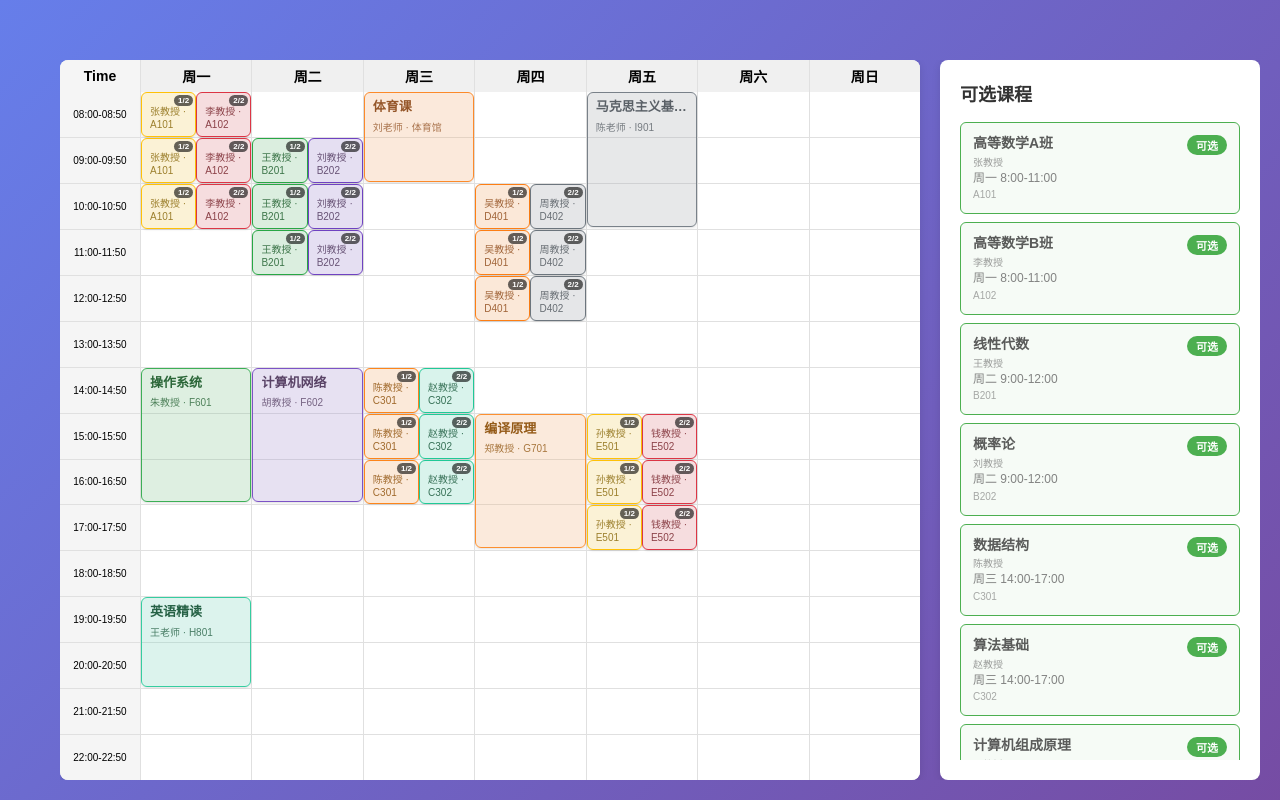
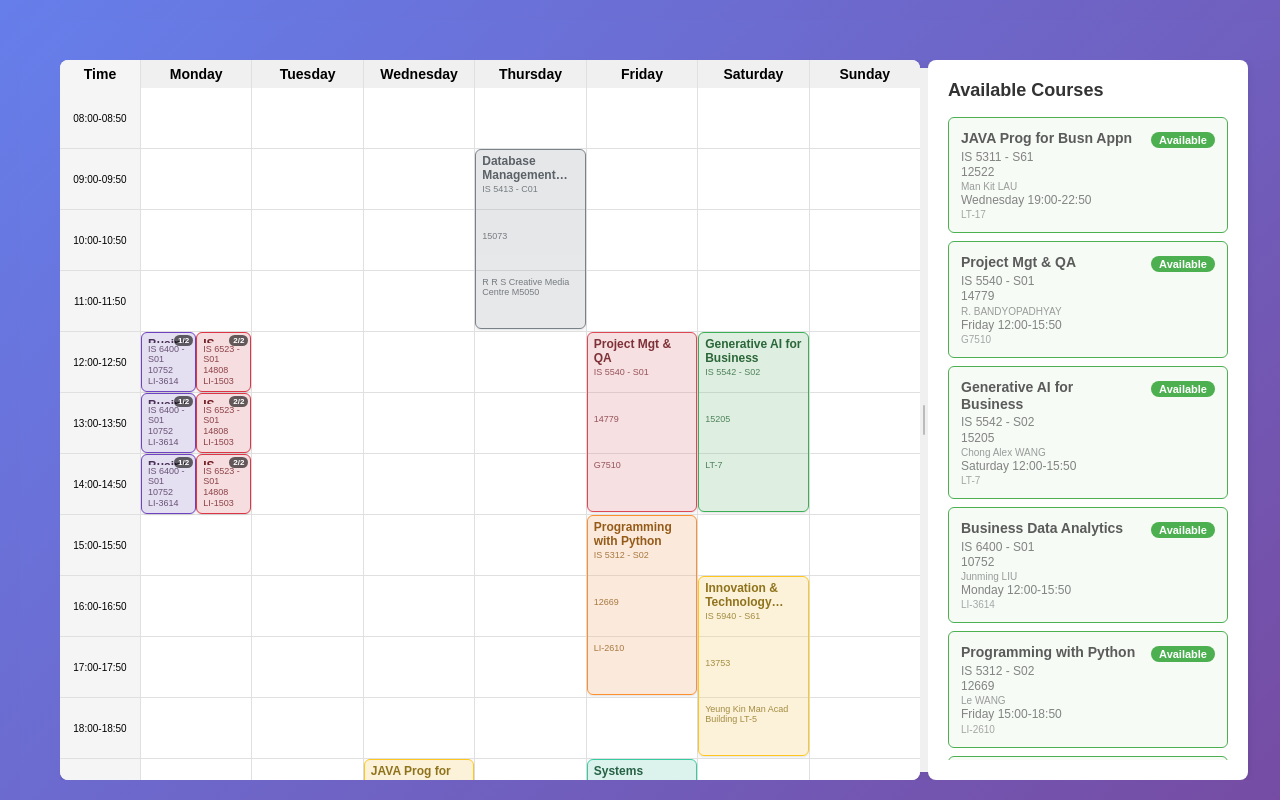
Before and after one commit to STUzhy/timetable-demo, a Vue app: page / in a window 1280 px wide. Built offline with nearby package versions, Linux system fonts and the light colour scheme.

Commit message:
优化课程块文本布局：紧凑向上对齐显示
- 减少内边距从6px 8px改为4px 6px
- 缩小元素间距从2px减为1px
- 优化课程名称字号和行高
- 压缩课程信息字号和间距
- 改善整体视觉紧凑性

```diff
--- a/WeeklyCalendar.vue
+++ b/WeeklyCalendar.vue
@@ -1,7 +1,7 @@
 <template>
   <div class="weekly-calendar scaled-to-fit">
     <div class="calendar-container scaled-to-fit">
-      <div class="calendar-main">
+      <div class="calendar-main" :style="{ width: `calc(100% - ${sidebarWidth}px - 20px)` }">
         <div class="calendar-header">
           <div class="time-column">Time</div>
           <div
@@ -38,7 +38,9 @@
                   @click.stop="handleCourseBlockClick(course)"
                 >
                   <div class="course-name">{{ course.name }}</div>
-                  <div class="course-info">{{ course.teacher }} · {{ course.room }}</div>
+                  <div class="course-info">{{ course.courseCode }}</div>
+                  <div class="course-info">{{ course.crn }}</div>
+                  <div class="course-info">{{ course.room }}</div>
                   <div v-if="getCourseStartsAtSlot(day.value, timeSlot.hour).length > 1" class="course-index">
                     {{ index + 1 }}/{{ getCourseStartsAtSlot(day.value, timeSlot.hour).length }}
                   </div>
@@ -49,8 +51,17 @@
         </div>
       </div>
 
-      <div class="course-sidebar">
-        <h3>可选课程</h3>
+      <!-- 可拖拽的分隔条 -->
+      <div
+        class="resizer"
+        @mousedown="startResize"
+        :class="{ 'resizing': isResizing }"
+      >
+        <div class="resizer-handle"></div>
+      </div>
+
+      <div class="course-sidebar" :style="{ width: `${sidebarWidth}px` }">
+        <h3>Available Courses</h3>
         <div class="course-list">
           <div
             v-for="course in allCourses"
@@ -62,17 +73,19 @@
             <div class="course-info">
               <div class="course-name">{{ course.name }}</div>
               <div class="course-details">
+                <span class="course-code">{{ course.courseCode }}</span>
+                <span class="course-crn">{{ course.crn }}</span>
                 <span class="course-teacher">{{ course.teacher }}</span>
                 <span class="course-time">{{ formatCourseTime(course) }}</span>
                 <span class="course-room">{{ course.room }}</span>
               </div>
             </div>
             <div class="course-status">
-              <span v-if="course.selected" class="status-badge selected">已选</span>
-              <span v-else-if="isConflicted(course)" class="status-badge conflicted" :title="`与${getConflictedCourse(course)?.name}冲突`">
-                与{{ getConflictedCourse(course)?.name }}冲突
+              <span v-if="course.selected" class="status-badge selected">Selected</span>
+              <span v-else-if="isConflicted(course)" class="status-badge conflicted" :title="`Conflicts with ${getConflictedCourse(course)?.name}`">
+                Conflicts with {{ getConflictedCourse(course)?.name }}
               </span>
-              <span v-else class="status-badge available">可选</span>
+              <span v-else class="status-badge available">Available</span>
             </div>
           </div>
         </div>
@@ -83,16 +96,16 @@
     <div v-if="showConfirmDialog" class="dialog-overlay" @click="cancelReplacement">
       <div class="confirm-dialog" @click.stop>
         <div class="dialog-header">
-          <h3>课程选择确认</h3>
+          <h3>Course Selection Confirmation</h3>
         </div>
         <div class="dialog-content">
-          <p>选择 <strong>{{ pendingCourse?.name }}</strong> 将会取消已选的 <strong>{{ conflictedCourse?.name }}</strong></p>
-          <p>两门课程时间冲突：<span class="time-info">{{ formatCourseTime(pendingCourse) }}</span></p>
-          <p>是否确认替换？</p>
+          <p>Selecting <strong>{{ pendingCourse?.name }}</strong> will deselect the currently selected <strong>{{ conflictedCourse?.name }}</strong></p>
+          <p>Both courses have conflicting time slots: <span class="time-info">{{ formatCourseTime(pendingCourse) }}</span></p>
+          <p>Do you want to confirm the replacement?</p>
         </div>
         <div class="dialog-actions">
-          <button class="btn-cancel" @click="cancelReplacement">取消</button>
-          <button class="btn-confirm" @click="confirmReplacement">确认替换</button>
+          <button class="btn-cancel" @click="cancelReplacement">Cancel</button>
+          <button class="btn-confirm" @click="confirmReplacement">Confirm Replacement</button>
         </div>
       </div>
     </div>
@@ -102,14 +115,20 @@
 <script setup>
 import { ref, computed, onMounted, onUnmounted } from 'vue'
 
+// 拖拽调整宽度相关状态
+const sidebarWidth = ref(320)
+const isResizing = ref(false)
+const startX = ref(0)
+const startWidth = ref(0)
+
 const weekDays = [
-  { value: 1, label: '周一' },
-  { value: 2, label: '周二' },
-  { value: 3, label: '周三' },
-  { value: 4, label: '周四' },
-  { value: 5, label: '周五' },
-  { value: 6, label: '周六' },
-  { value: 7, label: '周日' }
+  { value: 1, label: 'Monday' },
+  { value: 2, label: 'Tuesday' },
+  { value: 3, label: 'Wednesday' },
+  { value: 4, label: 'Thursday' },
+  { value: 5, label: 'Friday' },
+  { value: 6, label: 'Saturday' },
+  { value: 7, label: 'Sunday' }
 ]
 
 const timeSlots = [
@@ -129,167 +148,118 @@ const timeSlots = [
   { hour: 21, label: '21:00-21:50' },
   { hour: 22, label: '22:00-22:50' }
 ]
-
 const courses = ref([
-  // 周一 8-11点 时间冲突课程
   {
     id: 1,
-    name: "高等数学A班",
-    teacher: "张教授",
-    time: { day: 1, start: 8, end: 11 },
-    room: "A101",
+    name: "JAVA Prog for Busn Appn",
+    courseCode: "IS 5311 - S61",
+    crn: "12522",
+    teacher: "Man Kit LAU",
+    time: { day: 3, start: 19, end: 22 },
+    room: "LT-17",
     selected: false,
-    credits: 4
+    credits: 3
   },
   {
     id: 2,
-    name: "高等数学B班",
-    teacher: "李教授",
-    time: { day: 1, start: 8, end: 11 },
-    room: "A102",
+    name: "Project Mgt & QA",
+    courseCode: "IS 5540 - S01",
+    crn: "14779",
+    teacher: "R. BANDYOPADHYAY",
+    time: { day: 5, start: 12, end: 15 },
+    room: "G7510",
     selected: false,
-    credits: 4
+    credits: 3
   },
-
-  // 周二 9-12点 时间冲突课程
   {
     id: 3,
-    name: "线性代数",
-    teacher: "王教授",
-    time: { day: 2, start: 9, end: 12 },
-    room: "B201",
+    name: "Generative AI for Business",
+    courseCode: "IS 5542 - S02",
+    crn: "15205",
+    teacher: "Chong Alex WANG",
+    time: { day: 6, start: 12, end: 15 },
+    room: "LT-7",
     selected: false,
     credits: 3
   },
   {
     id: 4,
-    name: "概率论",
-    teacher: "刘教授",
-    time: { day: 2, start: 9, end: 12 },
-    room: "B202",
+    name: "Business Data Analytics",
+    courseCode: "IS 6400 - S01",
+    crn: "10752",
+    teacher: "Junming LIU",
+    time: { day: 1, start: 12, end: 15 },
+    room: "LI-3614",
     selected: false,
     credits: 3
   },
-
-  // 周三 14-17点 时间冲突课程
   {
     id: 5,
-    name: "数据结构",
-    teacher: "陈教授",
-    time: { day: 3, start: 14, end: 17 },
-    room: "C301",
+    name: "Programming with Python",
+    courseCode: "IS 5312 - S02",
+    crn: "12669",
+    teacher: "Le WANG",
+    time: { day: 5, start: 15, end: 18 },
+    room: "LI-2610",
     selected: false,
-    credits: 4
+    credits: 3
   },
   {
     id: 6,
-    name: "算法基础",
-    teacher: "赵教授",
-    time: { day: 3, start: 14, end: 17 },
-    room: "C302",
+    name: "Systems Analysis & Design",
+    courseCode: "IS 5411 - C61",
+    crn: "10792",
+    teacher: "Ben LIU",
+    time: { day: 5, start: 19, end: 21 },
+    room: "LI-2505",
     selected: false,
     credits: 3
   },
-
-  // 周四 10-13点 时间冲突课程
   {
     id: 7,
-    name: "计算机组成原理",
-    teacher: "吴教授",
-    time: { day: 4, start: 10, end: 13 },
-    room: "D401",
+    name: "Systems Analysis & Design",
+    courseCode: "IS 5411 - L62",
+    crn: "10794",
+    teacher: "Junluo CHEN",
+    time: { day: 5, start: 21, end: 22 },
+    room: "LI-3610",
     selected: false,
-    credits: 4
+    credits: 0
   },
   {
     id: 8,
-    name: "微机原理",
-    teacher: "周教授",
-    time: { day: 4, start: 10, end: 13 },
-    room: "D402",
+    name: "Database Management Systems",
+    courseCode: "IS 5413 - C01",
+    crn: "15073",
+    teacher: "Jian MA, Runtao REN",
+    time: { day: 4, start: 9, end: 12 },
+    room: "R R S Creative Media Centre M5050",
     selected: false,
     credits: 3
   },
-
-  // 周五 15-18点 时间冲突课程
   {
     id: 9,
-    name: "数据库原理",
-    teacher: "孙教授",
-    time: { day: 5, start: 15, end: 18 },
-    room: "E501",
+    name: "Innovation & Technology Entpp",
+    courseCode: "IS 5940 - S61",
+    crn: "13753",
+    teacher: "Chi Wai R. KWOK",
+    time: { day: 6, start: 16, end: 19 },
+    room: "Yeung Kin Man Acad Building LT-5",
     selected: false,
     credits: 3
   },
   {
     id: 10,
-    name: "软件工程",
-    teacher: "钱教授",
-    time: { day: 5, start: 15, end: 18 },
-    room: "E502",
-    selected: false,
-    credits: 3
-  },
-
-  // 无冲突课程
-  {
-    id: 11,
-    name: "操作系统",
-    teacher: "朱教授",
-    time: { day: 1, start: 14, end: 17 },
-    room: "F601",
-    selected: false,
-    credits: 4
-  },
-  {
-    id: 12,
-    name: "计算机网络",
-    teacher: "胡教授",
-    time: { day: 2, start: 14, end: 17 },
-    room: "F602",
-    selected: false,
-    credits: 3
-  },
-  {
-    id: 13,
-    name: "编译原理",
-    teacher: "郑教授",
-    time: { day: 4, start: 15, end: 18 },
-    room: "G701",
-    selected: false,
-    credits: 3
-  },
-
-  // 无冲突课程
-  {
-    id: 14,
-    name: "英语精读",
-    teacher: "王老师",
-    time: { day: 1, start: 19, end: 21 },
-    room: "H801",
-    selected: false,
-    credits: 2
-  },
-  {
-    id: 15,
-    name: "体育课",
-    teacher: "刘老师",
-    time: { day: 3, start: 8, end: 10 },
-    room: "体育馆",
-    selected: false,
-    credits: 1
-  },
-  {
-    id: 16,
-    name: "马克思主义基本原理",
-    teacher: "陈老师",
-    time: { day: 5, start: 8, end: 11 },
-    room: "I901",
+    name: "IS Infsrctr & Secu Mgt",
+    courseCode: "IS 6523 - S01",
+    crn: "14808",
+    teacher: "Woon Kwan D. TSE",
+    time: { day: 1, start: 12, end: 15 },
+    room: "LI-1503",
     selected: false,
     credits: 3
   }
 ])
-
 const selectedCourses = computed(() =>
   courses.value.filter(course => course.selected)
 )
@@ -492,7 +462,7 @@ const closeConfirmDialog = () => {
 
 const formatCourseTime = (course) => {
   const dayName = weekDays.find(d => d.value === course.time.day)?.label
-  return `${dayName} ${course.time.start}:00-${course.time.end}:00`
+  return `${dayName} ${course.time.start}:00-${course.time.end}:50`
 }
 
 
@@ -558,6 +528,38 @@ const getMergedCourseStyle = (course, index, totalCount) => {
   }
 }
 
+// 开始拖拽调整
+const startResize = (event) => {
+  isResizing.value = true
+  startX.value = event.clientX
+  startWidth.value = sidebarWidth.value
+
+  document.addEventListener('mousemove', handleResize)
+  document.addEventListener('mouseup', stopResize)
+  document.body.style.cursor = 'col-resize'
+  document.body.style.userSelect = 'none'
+}
+
+// 处理拖拽过程
+const handleResize = (event) => {
+  if (!isResizing.value) return
+
+  const deltaX = startX.value - event.clientX
+  const newWidth = startWidth.value + deltaX
+
+  // 限制侧边栏宽度在 250px 到 500px 之间
+  sidebarWidth.value = Math.max(250, Math.min(500, newWidth))
+}
+
+// 停止拖拽
+const stopResize = () => {
+  isResizing.value = false
+  document.removeEventListener('mousemove', handleResize)
+  document.removeEventListener('mouseup', stopResize)
+  document.body.style.cursor = ''
+  document.body.style.userSelect = ''
+}
+
 // 组件挂载时设置页面不可滚动（适应模式）
 onMounted(() => {
   document.body.style.overflow = 'hidden'
@@ -566,6 +568,9 @@ onMounted(() => {
 // 组件卸载时恢复页面滚动
 onUnmounted(() => {
   document.body.style.overflow = 'auto'
+  // 清理事件监听器
+  document.removeEventListener('mousemove', handleResize)
+  document.removeEventListener('mouseup', stopResize)
 })
 </script>
 
@@ -586,7 +591,7 @@ onUnmounted(() => {
 
 .calendar-container {
   display: flex;
-  gap: 20px;
+  gap: 0;
   width: 100%;
   flex: 1;
   min-height: 0;
@@ -597,12 +602,11 @@ onUnmounted(() => {
 /* 移除对整个容器的高度限制，保持背景完整 */
 
 .calendar-main {
-  flex: 1;
-  min-width: 0;
+  flex: 0 0 auto;
+  min-width: 400px;
   display: flex;
   flex-direction: column;
   overflow: hidden;
-  width: calc(100% - 340px);
   background: white;
   border-radius: 8px;
   box-shadow: 0 2px 8px rgba(0,0,0,0.1);
@@ -622,7 +626,7 @@ onUnmounted(() => {
 
 .time-row {
   flex: 1;
-  min-height: 0;
+  min-height: 60px;
   display: grid;
   grid-template-columns: 80px repeat(7, 1fr);
   column-gap: 1px;
@@ -632,17 +636,56 @@ onUnmounted(() => {
 }
 
 .course-sidebar {
-  width: 320px;
   background: white;
   border-radius: 8px;
   padding: 20px;
   box-shadow: 0 2px 8px rgba(0,0,0,0.1);
-  flex: 0 0 320px;
+  flex: 0 0 auto;
   overflow-y: auto;
   display: flex;
   flex-direction: column;
   box-sizing: border-box;
   height: 100%;
+  min-width: 250px;
+}
+
+/* 拖拽分隔条样式 */
+.resizer {
+  width: 8px;
+  background: #f0f0f0;
+  cursor: col-resize;
+  display: flex;
+  align-items: center;
+  justify-content: center;
+  transition: background-color 0.2s;
+  flex-shrink: 0;
+  position: relative;
+  height: calc(100% - 16px);
+  margin: 8px 0;
+}
+
+.resizer:hover {
+  background: #e0e0e0;
+}
+
+.resizer.resizing {
+  background: #2196f3;
+}
+
+.resizer-handle {
+  width: 2px;
+  height: 30px;
+  background: #bbb;
+  border-radius: 1px;
+  transition: background-color 0.2s;
+}
+
+.resizer:hover .resizer-handle {
+  background: #999;
+}
+
+.resizer.resizing .resizer-handle {
+  background: white;
 }
 
 .calendar-header {
@@ -726,7 +769,8 @@ onUnmounted(() => {
 .course-block {
   width: 100%;
   height: 100%;
-  padding: 6px 8px;
+  min-height: 60px;
+  padding: 4px 6px;
   border-radius: 6px;
   cursor: pointer;
   font-size: 12px;
@@ -738,9 +782,9 @@ onUnmounted(() => {
   box-shadow: 0 1px 2px rgba(0,0,0,0.1);
   transition: all 0.3s ease;
   position: absolute;
-  overflow: hidden;
+  overflow: visible;
   z-index: 100;
-  gap: 2px;
+  gap: 1px;
   box-sizing: border-box;
   pointer-events: auto;
 }
@@ -783,13 +827,20 @@ onUnmounted(() => {
 
 .course-name {
   font-weight: bold;
-  margin-bottom: 4px;
-  font-size: 13px;
+  margin-bottom: 1px;
+  font-size: 12px;
   line-height: 1.2;
-  white-space: nowrap;
+  white-space: normal;
+  word-wrap: break-word;
+  overflow-wrap: break-word;
+  hyphens: auto;
+  width: 100%;
+  max-height: 2.4em;
   overflow: hidden;
-  text-overflow: ellipsis;
-  width: 100%;
+  display: -webkit-box;
+  -webkit-line-clamp: 2;
+  line-clamp: 2;
+  -webkit-box-orient: vertical;
 }
 
 .course-teacher {
@@ -803,12 +854,13 @@ onUnmounted(() => {
 }
 
 .course-info {
-  font-size: 10px;
+  font-size: 9px;
   opacity: 0.8;
-  line-height: 1.3;
+  line-height: 1.1;
   text-align: left;
   word-wrap: break-word;
   width: 100%;
+  margin: 0;
 }
 
 .course-index {
```
